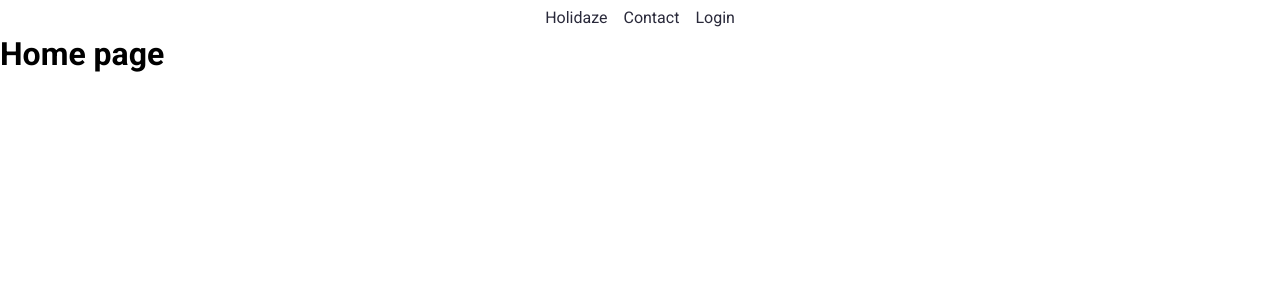
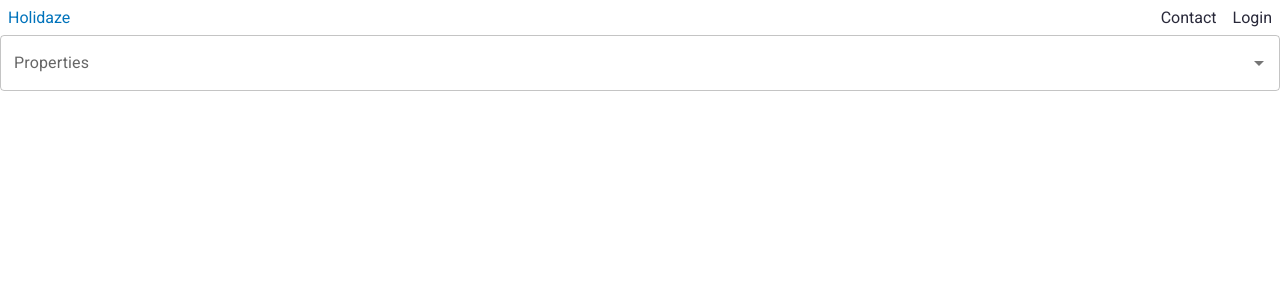
Before and after one commit to Noroff-FEU-Assignments/project-exam-2-ToppHestmark, a React (Create React App) app: page / in a window 1280 px wide. Shown: the top 300 px of the page. Built offline with nearby package versions, Linux system fonts and the light colour scheme.

Commit message:
Autocomplete on hame page

```diff
--- a/src/Layout/Topbar.tsx
+++ b/src/Layout/Topbar.tsx
@@ -38,7 +38,9 @@ const TopBar: React.FC = () => {
 
   return (
     <Wrapper>
-      <Link to="/">Holidaze</Link>
+      <Link style={{ marginRight: 'auto' }} to="/">
+        Holidaze
+      </Link>
 
       {auth ? (
         <>
--- a/src/apis/getRooms.ts
+++ b/src/apis/fetchRooms.ts
@@ -1,6 +1,6 @@
 import { ROOMS_URL } from './apis';
 
-export const getRooms = async (id?: number | string): Promise<void> => {
+export const fetchRooms = async (id?: number | string): Promise<void> => {
   try {
     const res = await fetch(`${ROOMS_URL}/${id}`);
     if (!res.ok) {
--- a/src/pages/Home.tsx
+++ b/src/pages/Home.tsx
@@ -1,8 +1,80 @@
+import { useState, useEffect } from 'react';
+import TextField from '@mui/material/TextField';
+import Autocomplete from '@mui/material/Autocomplete';
+import { CircularProgress } from '@mui/material';
+
+import { fetchRooms } from '../apis/fetchRooms';
+import { RoomType } from '../types/roomType';
+
+function sleep(delay = 0) {
+  return new Promise((resolve) => {
+    setTimeout(resolve, delay);
+  });
+}
+
 const Home = () => {
+  const [rooms, setRooms] = useState<any>([]);
+  const [open, setOpen] = useState(false);
+  const [options, setOptions] = useState<RoomType[]>([]);
+  const loading = open && options.length === 0;
+  const [selectedRoom, setSelectedRoom] = useState<RoomType | null>(null);
+
+  const handleSelectedRoom = (room) => {
+    setSelectedRoom(room);
+  };
+
+  useEffect(() => {
+    let active = true;
+
+    if (!loading) return undefined;
+
+    (async () => {
+      await sleep();
+
+      const allRooms = await fetchRooms('');
+      setRooms(allRooms);
+
+      if (active) setOptions([...rooms]);
+    })();
+
+    return () => {
+      active = false;
+    };
+  }, [loading]);
+
+  useEffect(() => {
+    if (!open) setOptions([]);
+  }, [open]);
+
   return (
-    <div>
-      <h1>Home page</h1>
-    </div>
+    <Autocomplete
+      open={open}
+      onOpen={() => setOpen(true)}
+      onClose={() => setOpen(false)}
+      isOptionEqualToValue={(option, value) => option.Title === value.Title}
+      getOptionLabel={(option) => option.Title}
+      options={options}
+      loading={loading}
+      value={selectedRoom}
+      onChange={(_event, room) => handleSelectedRoom(room)}
+      renderInput={(params) => (
+        <TextField
+          {...params}
+          label="Properties"
+          InputProps={{
+            ...params.InputProps,
+            endAdornment: (
+              <>
+                {loading ? (
+                  <CircularProgress color="inherit" size={20} />
+                ) : null}
+                {params.InputProps.endAdornment}
+              </>
+            ),
+          }}
+        />
+      )}
+    />
   );
 };
 
--- /dev/null
+++ b/src/types/roomType.ts
@@ -0,0 +1,19 @@
+import { NeighbourhoodTypes, PropertyTypes } from './partials';
+
+export interface RoomType {
+  id?: number;
+  breakfast_included: boolean;
+  free_cancellation: boolean;
+  wifi: boolean;
+  featured: boolean;
+  Title: string;
+  room_type: string;
+  bed_type: string;
+  price_per_night: number;
+  guest_review: string;
+  image_01: string;
+  subtitle: string;
+  property_type: PropertyTypes;
+  neighbourhood: NeighbourhoodTypes;
+  description: string;
+}
```
Also changed, not shown: src/components/PropertyInputs.types.ts (+4 -8 lines), src/types/partials.ts (added, +15 -0 lines).
